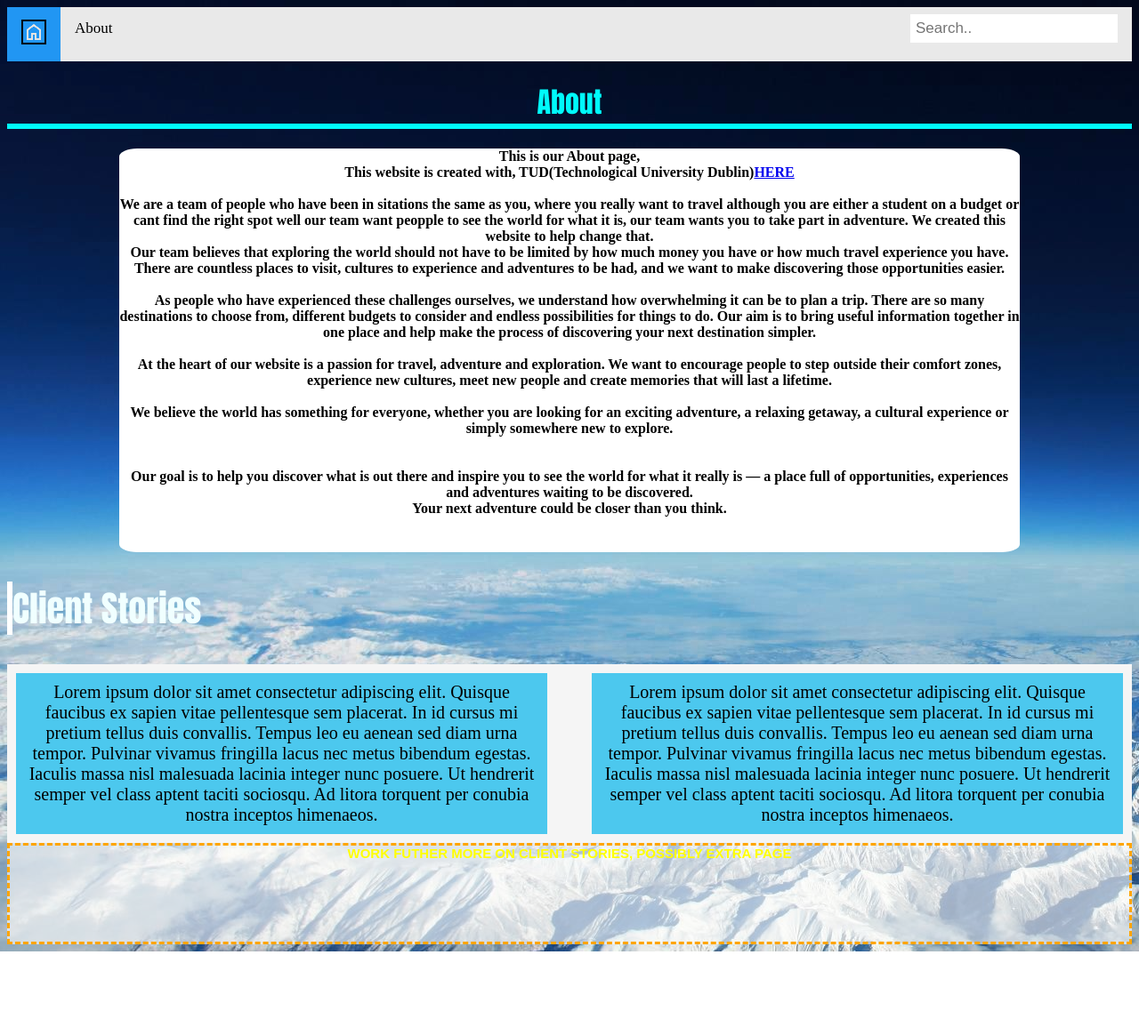
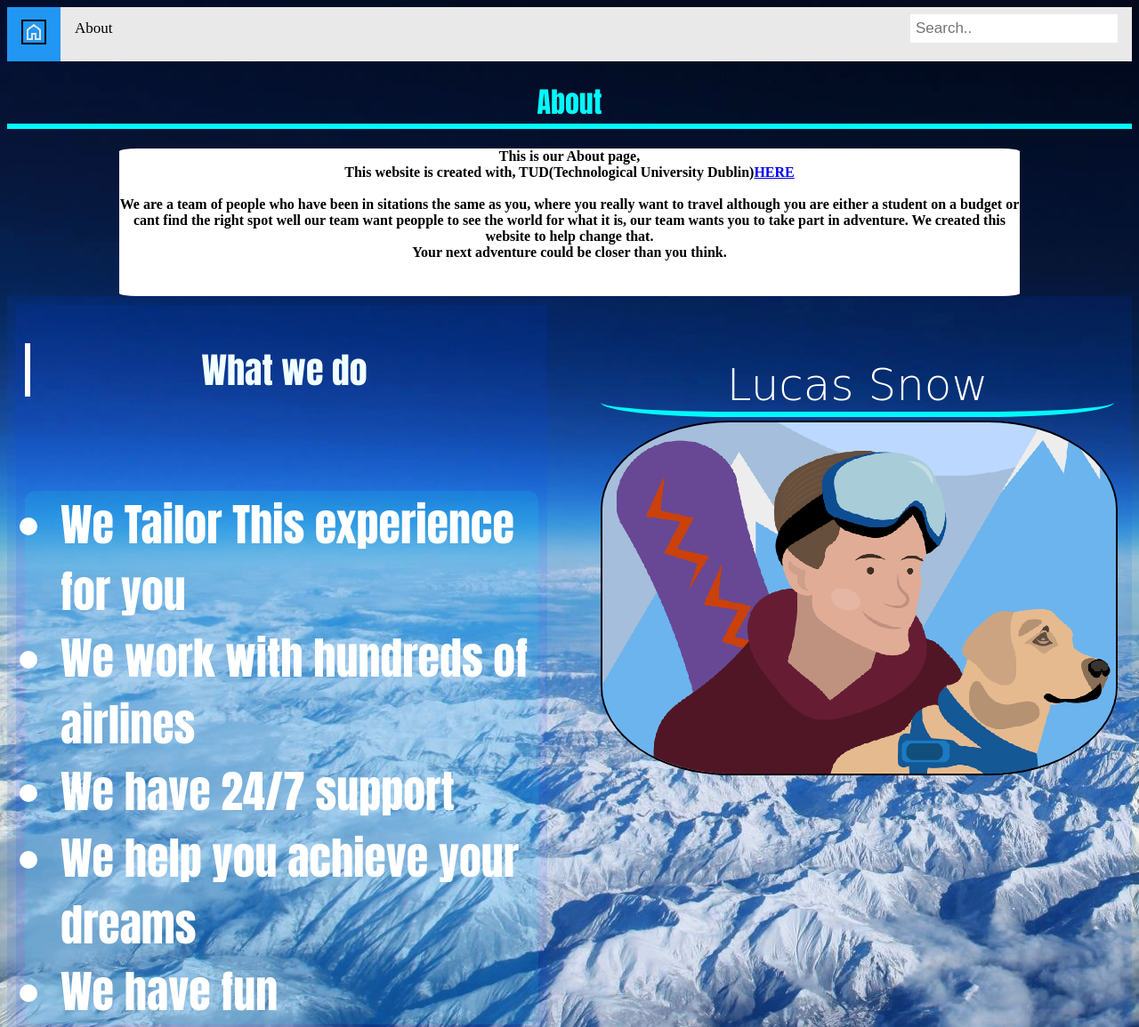
Before and after one commit to J4kePorter/WebDev_Teamname, a plain HTML site: page about.html in a window 1280 px wide. Shown: the top 1155 px of the page at 89% size. Before the commit the page ends 1070 px from the top, so only its background shows below. Drawn offline with Linux system fonts and the light colour scheme.

Commit message:
Good
Good

```diff
--- a/about.html
+++ b/about.html
@@ -27,21 +27,27 @@ you really want to travel although you are either a student on a budget or cant
             our team wants you to take part in adventure.
             We created this website to help change that.
             <br>
+            Your next adventure could be closer than you think.
+            <br>
+            <div class="containerAbout">
+                <div>
+                    <h2>What we do</h2><br>
+                    <ul class="a">
+                        <li>We Tailor This experience for you</li>
+                        <li>We work with hundreds of airlines</li>
+                        <li>We have 24/7 support</li>
+                        <li>We help you achieve your dreams</li>
+                        <li><strong>We have fun</strong></li>
+                        </ul>
 
-Our team believes that exploring the world should not have to be limited by how much money you have or how much travel experience you have. There are countless places to visit, cultures to experience and adventures to be had, and we want to make discovering those opportunities easier.
-<br>
-<br>
-As people who have experienced these challenges ourselves, we understand how overwhelming it can be to plan a trip. There are so many destinations to choose from, different budgets to consider and endless possibilities for things to do. Our aim is to bring useful information together in one place and help make the process of discovering your next destination simpler.
-<br>
-<br>
-At the heart of our website is a passion for travel, adventure and exploration. We want to encourage people to step outside their comfort zones, experience new cultures, meet new people and create memories that will last a lifetime.
-<br>
-<br>
-We believe the world has something for everyone, whether you are looking for an exciting adventure, a relaxing getaway, a cultural experience or simply somewhere new to explore.
-<br><br><br>
-Our goal is to help you discover what is out there and inspire you to see the world for what it really is — a place full of opportunities, experiences and adventures waiting to be discovered.
-<br>
-Your next adventure could be closer than you think.
+                </div>
+
+                <div class="p">
+                    <h3 class="lucas">Lucas Snow</h3>
+                    <img class="lucas" src="images/Screenshot 2026-11-11 at 16.38.55.png" alt="Photo of Lucas Snow in Mountains with his Dog">
+                </div>
+            </div>
+
 
         </p>
 
@@ -63,4 +69,9 @@ Your next adventure could be closer than you think.
         </p>
 
     </body>
+    <footer>
+        <p>
+            Author Jake Porter A00072420
+        </p>
+    </footer>
 </html>
--- a/style.css
+++ b/style.css
@@ -41,7 +41,7 @@ p{
 
 
 
-
+/* About Paragraph */
 #aboutPara {
   text-align: center;
   background-color: white;
@@ -59,13 +59,13 @@ p{
 
 
 }
-
+/* Back Ground Image Settings */
 body {
     background-image:url(witizia-pyrenees-351266.jpg);
     background-image: no-repeat;
     background-attachment: fixed;
 }
-
+/*--------------The Top MENU----------------*/
 .topnav {
   overflow: hidden;
   background-color: #e9e9e9;
@@ -124,6 +124,7 @@ body {
     border: 1px solid #ccc;
   }
 }
+/*---------------END OF TOP MENU------------*/
 
 img {
     margin-top: 100px;
@@ -170,6 +171,73 @@ img {
   font-size: 20px;
 }
 
+.containerAbout{
+  display: flex;
+  background-color: rgba(9, 67, 255, 0.106);
+  gap: 30px;
+  justify-content: center;
+}
+
+.containerAbout  div {
+  background-color: rgba(9, 67, 255, 0.106);
+  width: 700px;
+  margin: 10px;
+  padding: 10px;
+  text-align: center;
+  font-size: 20px;
+
+}
+.containerAbout  div.p {
+  background-color: transparent;
+  width: 700px;
+  margin: 10px;
+  padding: 10px;
+  text-align: center;
+  font-size: 20px;
+}
+
+
+
+
+
+
+ul.a {
+  list-style-type: disc;
+  background-color: rgba(0, 255, 242, 0.115);
+  border-radius: 2%;
+  font-family: Impact, Haettenschweiler, 'Arial Narrow Bold', sans-serif;
+  font-size: 50px;
+  color: rgb(255, 255, 255);
+  text-align: left;
+
+
+}
+
+
+h3.lucas {
+  font-family: cursive;
+  font-size: 50px;
+  color: white;
+  font-weight: 20;
+  margin-bottom: 2px;
+  border-bottom: 6px solid rgb(0, 250, 250);
+  border-radius: 25%;
+  padding: 1px
+}
+
+
+img.lucas {
+  border-radius: 25%;
+  margin-top: 2px;
+}
+
+
+
+
+
+
+
+
 
 
 
```
Also changed, not shown: images/Screenshot 2026-11-11 at 16.38.55.png (added). Lines whose indentation alone changed are shown as unchanged.
